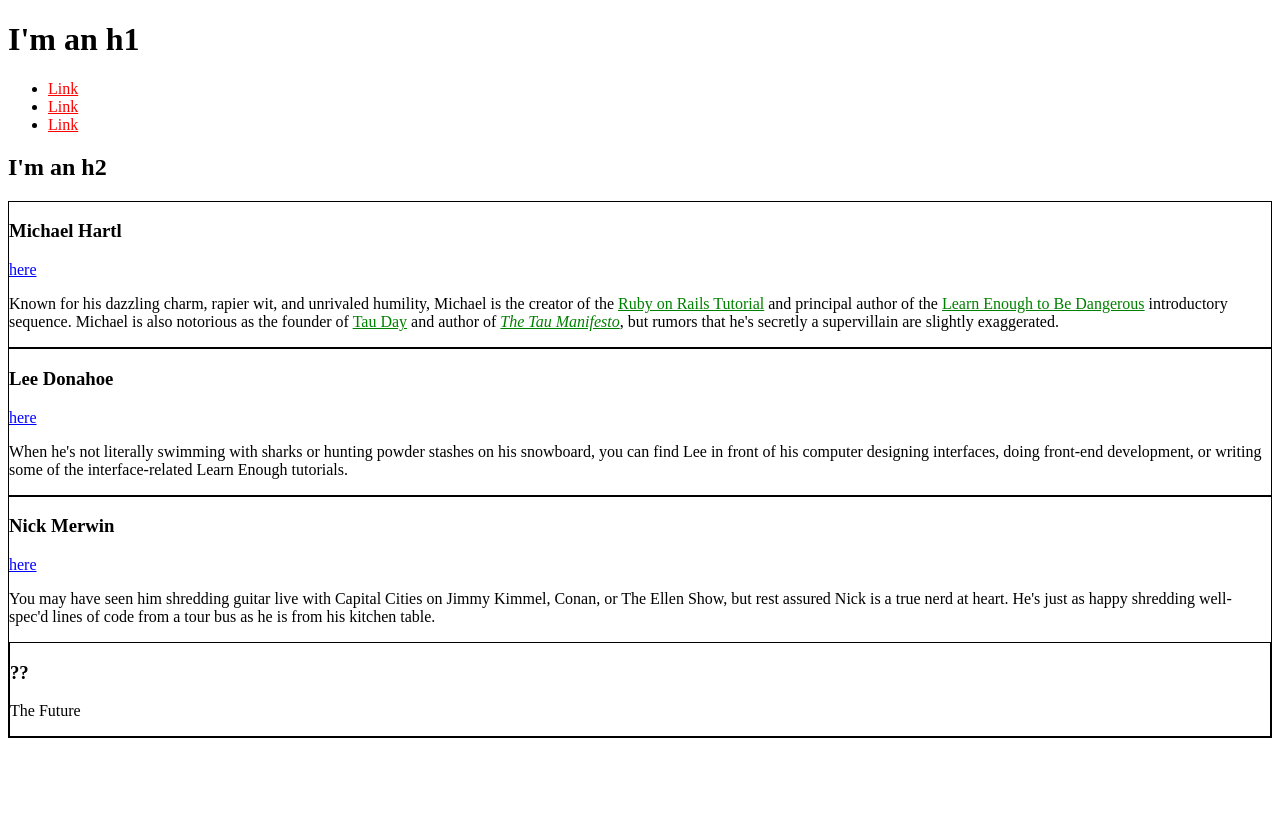
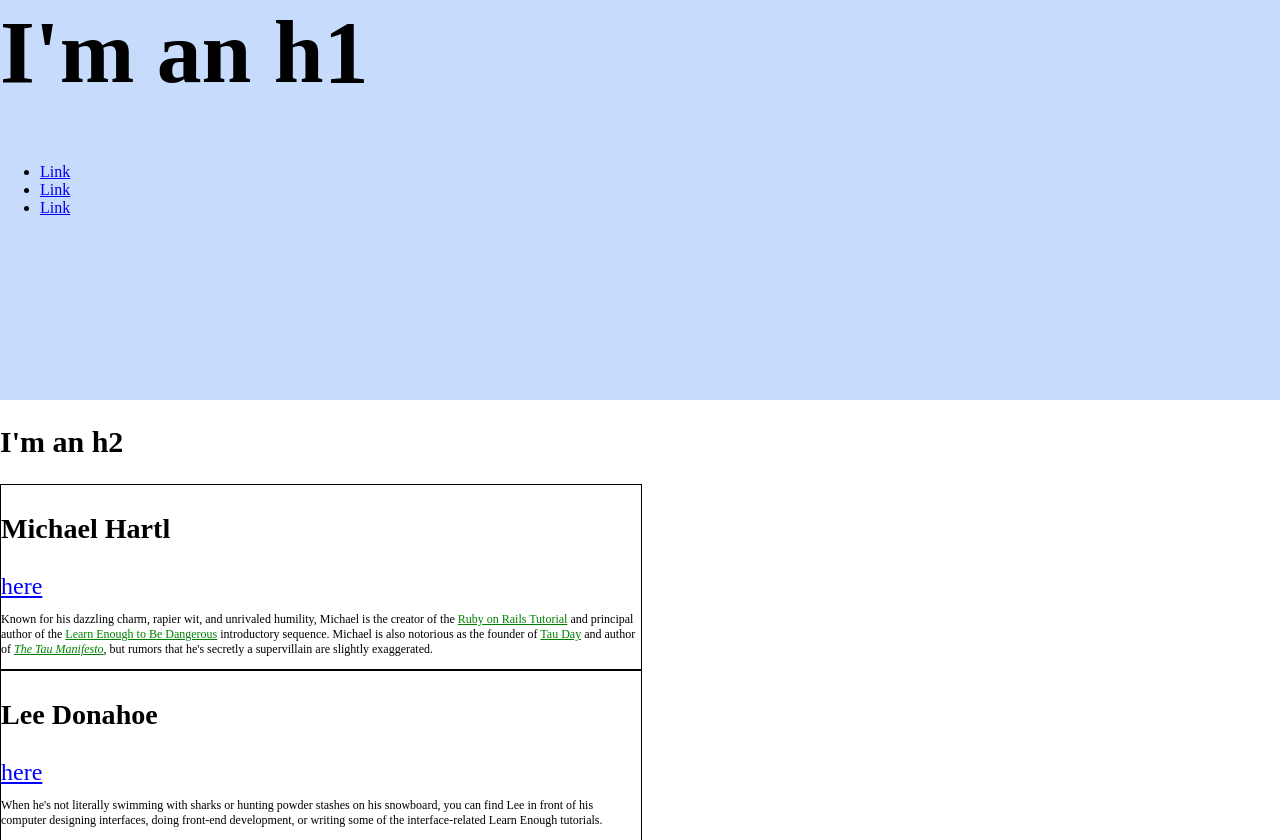
Before and after one commit to borisbus/borisbus.github.io, a plain HTML site: page index.html in a window 1280 px wide. Shown: the top 840 px of the page. Before the commit the page ends 800 px from the top, so only its background shows below. Drawn offline with Linux system fonts and the light colour scheme.

Commit message:
Add sizing and hero

```diff
--- a/index.html
+++ b/index.html
@@ -6,7 +6,25 @@
     <style>
 
         /*GLOBAL STYLES*/
-        a {color: red;
+        html, body {
+            margin: 0;
+            padding: 0;
+        }
+        h1{
+            margin-top: 0;
+            font-size: 7vw;
+        }
+        a {color #f00;
+        }
+
+        h2{
+            font-size: 30px;
+        }
+
+        /* HERO STYLES */
+        .full-hero {
+            background-color: #c7dbfc;
+            height: 50vh;
         }
 
         /*SOCIAL STYLES*/
@@ -14,8 +32,19 @@
         color: blue;
     }
        /*BIO STYLES*/
+       .bio-wrapper {
+        font-size: 24px;
+       }
     .bio-box {
         border: 1px solid black;
+        font-size: 1 rem;
+        width: 50%;
+    }
+    .bio-box h3 {
+        font-size: 1.5 em;
+    }
+    .bio-copy {
+        font-size: 0.5em;
     }
     .bio-copy a {
         color: green
@@ -24,6 +53,7 @@
     </style>
   </head>
   <body>
+      <div class="full-hero hero-home">
         <h1>I'm an h1</h1>
         <ul>
           <li>
@@ -36,7 +66,9 @@
             <a href="https://example.com/">Link</a>
           </li>
         </ul>
+        </div>
         <h2>I'm an h2</h2>
+        <div class="bio-wrapper">
         <div class="bio-box">
           <h3>Michael Hartl</h3>
           <a href="https://twitter.com/mhartl" class="social-link">here</a>
@@ -84,6 +116,7 @@
           <p>
             The Future
           </p>
+          </div>
         </div>
   </body>
 </html>
```
